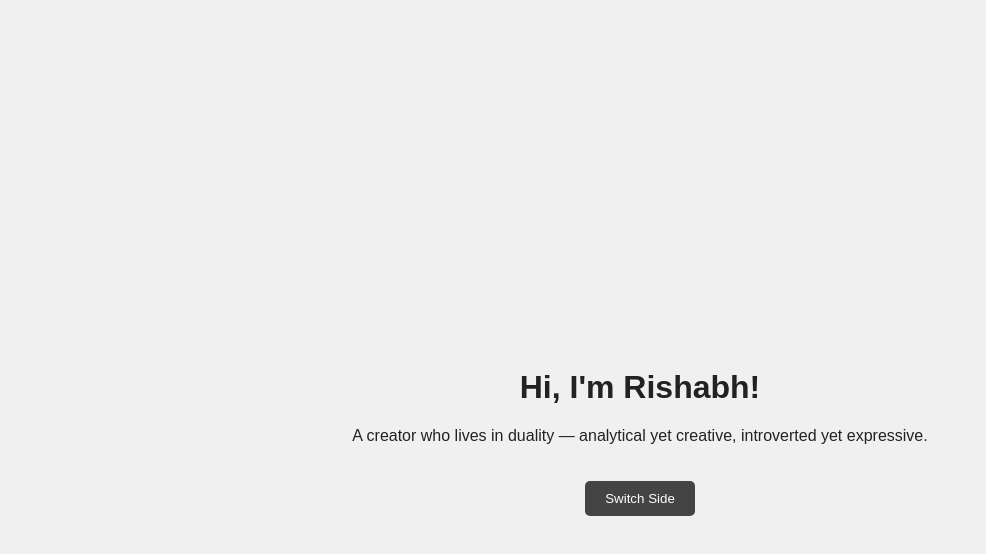
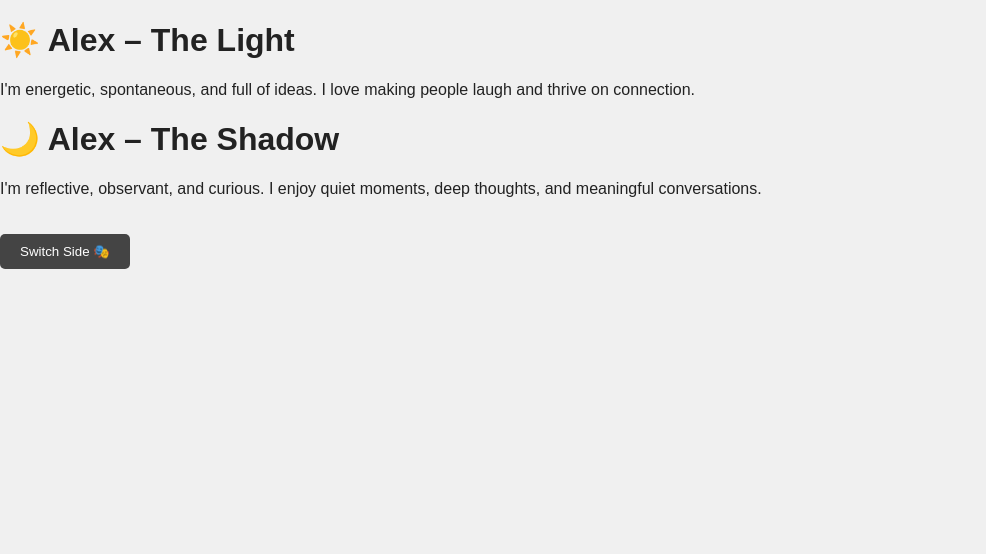
Before and after one commit to Reesbaka/opposites-attract-website, a plain HTML site: page index.html in a window 1280 px wide. Shown: the whole page, without its empty margins (0-986 px from the left). Drawn offline with Linux system fonts and the light colour scheme.

Commit message:
Update index.html

```diff
--- a/index.html
+++ b/index.html
@@ -7,13 +7,22 @@
   <link rel="stylesheet" href="style.css"/>
 </head>
 <body>
-  <div class="container">
-    <div class="profile">
-      <h1>Hi, I'm Rishabh!</h1>
-      <p>A creator who lives in duality — analytical yet creative, introverted yet expressive.</p>
-      <button id="toggle">Switch Side</button>
+  <div class="split left">
+    <div class="content">
+      <h1>☀️ Alex – The Light</h1>
+      <p>I'm energetic, spontaneous, and full of ideas. I love making people laugh and thrive on connection.</p>
     </div>
   </div>
+
+  <div class="split right">
+    <div class="content">
+      <h1>🌙 Alex – The Shadow</h1>
+      <p>I'm reflective, observant, and curious. I enjoy quiet moments, deep thoughts, and meaningful conversations.</p>
+    </div>
+  </div>
+
+  <button id="toggle">Switch Side 🎭</button>
+
   <script src="script.js"></script>
 </body>
 </html>
```
